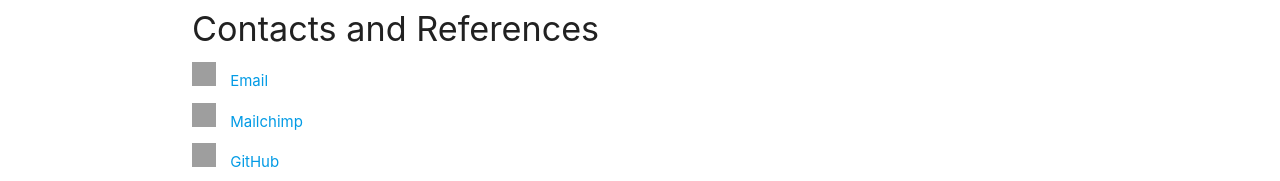
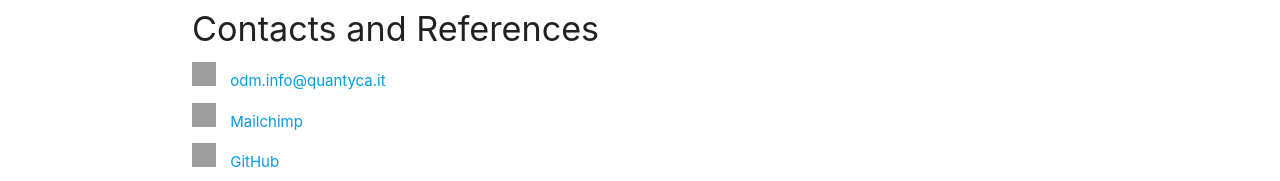
Before and after one commit to opendatamesh-initiative/odm-api-doc, a plain HTML site: page contacts.html in a window 1280 px wide. Shown: the part 77-258 px from the top of the page. Drawn offline with nearby package versions, Linux system fonts and the light colour scheme; grey boxes are pictures that could not be loaded.

Commit message:
minor fixes

```diff
--- a/contacts.html
+++ b/contacts.html
@@ -43,8 +43,8 @@
         <h4>Contacts and References</h4>
         <ul>
             <li>
-                <img class="icon" src="https://upload.wikimedia.org/wikipedia/commons/4/4e/Gmail_Icon.png" alt="Email">
-                <a href="mailto:odm.info@quantyca.it" target="_blank">Email</a>
+                <img class="icon" src="https://cdn-icons-png.freepik.com/512/8748/8748009.png" alt="Email">
+                <a href="mailto:odm.info@quantyca.it" target="_blank">odm.info@quantyca.it</a>
             </li>
             <li>
                 <img class="icon" src="https://cdn.icon-icons.com/icons2/2389/PNG/512/mailchimp_logo_icon_145088.png" alt="Mailchimp">
```
